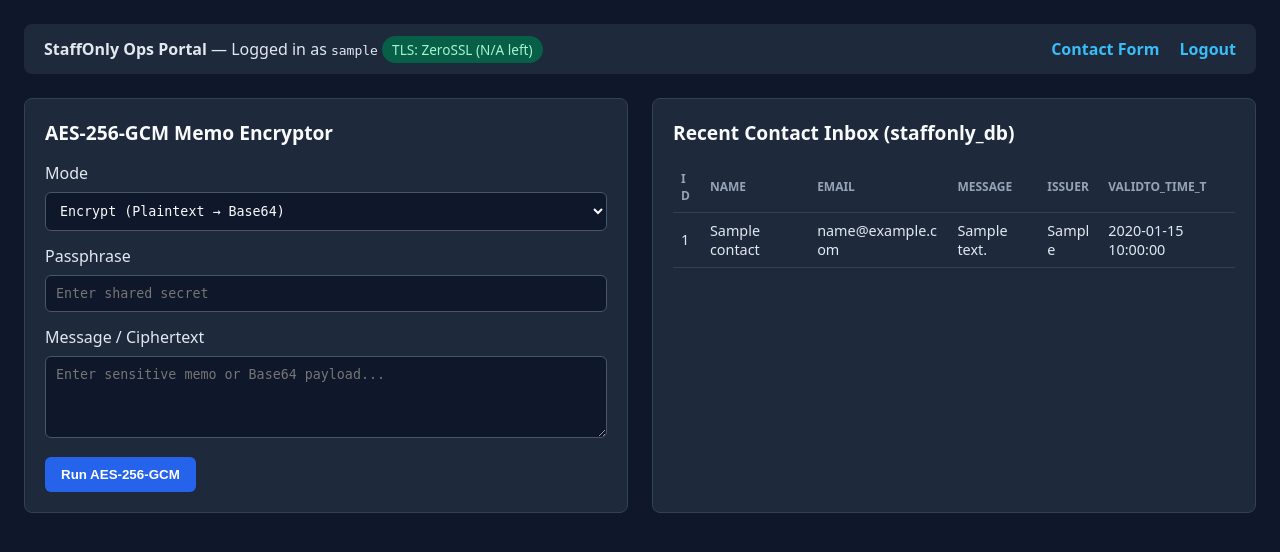
After one commit to austinmuendomuia/secure-cdn-dns-architecture, a PHP site: page /dashboard.php in a window 1280 px wide. The commit adds this page. Shown: the top 552 px of the page. Run offline with PHP 8.4, Linux system fonts and the light colour scheme; the visitor is signed in with stand-in values (Sample User, id 1); tables that the repository leaves empty or names only in its code hold one stand-in row (values such as "Sample post"); a stand-in replaces the project's code that opens the database connection.

Commit message:
Add StaffOnly Ops Portal dashboard and login redirect

```diff
--- /dev/null
+++ b/dashboard.php
@@ -0,0 +1,163 @@
+<?php
+session_start();
+if (!isset($_SESSION['username'])) {
+    header('Location: login.php');
+    exit;
+}
+
+require_once 'config.php';
+
+// 1. Inspect ZeroSSL Certificate
+$certPath = '/etc/ssl/zerossl/fullchain.crt';
+$certIssuer = 'ZeroSSL';
+$daysLeft = 'N/A';
+if (is_readable($certPath)) {
+    $certData = openssl_x509_parse(file_get_contents($certPath));
+    if ($certData) {
+        $certIssuer = $certData['issuer']['O'] ?? 'ZeroSSL';
+        $daysLeft = floor(($certData['validTo_time_t'] - time()) / 86400) . ' days';
+    }
+}
+
+// 2. AES-256-GCM Cryptography Workbench
+$cryptoResult = '';
+$cryptoError = '';
+$mode = $_POST['mode'] ?? 'encrypt';
+$inputText = $_POST['input_text'] ?? '';
+$passphrase = $_POST['passphrase'] ?? '';
+
+if ($_SERVER['REQUEST_METHOD'] === 'POST' && isset($_POST['crypto_action'])) {
+    if ($inputText === '' || $passphrase === '') {
+        $cryptoError = 'Both text and passphrase are required.';
+    } else {
+        $key = hash('sha256', $passphrase, true);
+        if ($mode === 'encrypt') {
+            $iv = random_bytes(12);
+            $tag = '';
+            $cipher = openssl_encrypt($inputText, 'aes-256-gcm', $key, OPENSSL_RAW_DATA, $iv, $tag);
+            $cryptoResult = base64_encode($iv . $tag . $cipher);
+        } else {
+            $raw = base64_decode($inputText, true);
+            if ($raw === false || strlen($raw) < 28) {
+                $cryptoError = 'Invalid Base64 ciphertext.';
+            } else {
+                $iv = substr($raw, 0, 12);
+                $tag = substr($raw, 12, 16);
+                $cipher = substr($raw, 28);
+                $plain = openssl_decrypt($cipher, 'aes-256-gcm', $key, OPENSSL_RAW_DATA, $iv, $tag);
+                if ($plain === false) {
+                    $cryptoError = 'Decryption failed: wrong passphrase or tampered data.';
+                } else {
+                    $cryptoResult = $plain;
+                }
+            }
+        }
+    }
+}
+
+// 3. Fetch Contact Inbox (supports both PDO and MySQLi from config.php)
+$contacts = [];
+$dbError = '';
+try {
+    if (isset($pdo) && $pdo instanceof PDO) {
+        $stmt = $pdo->query("SELECT * FROM contacts ORDER BY id DESC LIMIT 10");
+        $contacts = $stmt->fetchAll(PDO::FETCH_ASSOC);
+    } elseif (isset($conn) && $conn instanceof mysqli) {
+        $res = $conn->query("SELECT * FROM contacts ORDER BY id DESC LIMIT 10");
+        if ($res) $contacts = $res->fetch_all(MYSQLI_ASSOC);
+    } elseif (isset($mysqli) && $mysqli instanceof mysqli) {
+        $res = $mysqli->query("SELECT * FROM contacts ORDER BY id DESC LIMIT 10");
+        if ($res) $contacts = $res->fetch_all(MYSQLI_ASSOC);
+    }
+} catch (Throwable $e) {
+    $dbError = 'Could not load contacts table.';
+}
+?>
+<!DOCTYPE html>
+<html lang="en">
+<head>
+    <meta charset="UTF-8">
+    <title>StaffOnly Ops Portal</title>
+    <style>
+        body { font-family: system-ui, sans-serif; background: #0f172a; color: #e2e8f0; margin: 0; padding: 24px; }
+        .topbar { display: flex; justify-content: space-between; align-items: center; background: #1e293b; padding: 14px 20px; border-radius: 8px; margin-bottom: 24px; flex-wrap: wrap; gap: 12px; }
+        .badge { background: #065f46; color: #a7f3d0; padding: 4px 10px; border-radius: 999px; font-size: 0.85rem; }
+        .nav a { color: #38bdf8; text-decoration: none; margin-left: 16px; font-weight: 600; }
+        .grid { display: grid; grid-template-columns: repeat(auto-fit, minmax(360px, 1fr)); gap: 24px; }
+        .card { background: #1e293b; padding: 20px; border-radius: 8px; border: 1px solid #334155; }
+        h2 { margin-top: 0; font-size: 1.2rem; color: #f8fafc; }
+        textarea, input, select { width: 100%; box-sizing: border-box; background: #0f172a; color: #f8fafc; border: 1px solid #475569; border-radius: 6px; padding: 10px; margin: 8px 0 14px; font-family: monospace; }
+        button { background: #2563eb; color: #fff; border: none; padding: 10px 16px; border-radius: 6px; cursor: pointer; font-weight: 600; }
+        button:hover { background: #1d4ed8; }
+        .output { background: #020617; padding: 12px; border-radius: 6px; word-break: break-all; font-family: monospace; margin-top: 12px; border-left: 4px solid #22c55e; }
+        .error { color: #fca5a5; margin-top: 10px; }
+        table { width: 100%; border-collapse: collapse; font-size: 0.9rem; }
+        th, td { text-align: left; padding: 8px; border-bottom: 1px solid #334155; word-break: break-word; }
+        th { color: #94a3b8; text-transform: uppercase; font-size: 0.75rem; }
+    </style>
+</head>
+<body>
+    <div class="topbar">
+        <div>
+            <strong>StaffOnly Ops Portal</strong> &mdash; Logged in as <code><?= htmlspecialchars($_SESSION['username']) ?></code>
+            <span class="badge">TLS: <?= htmlspecialchars($certIssuer) ?> (<?= htmlspecialchars($daysLeft) ?> left)</span>
+        </div>
+        <div class="nav">
+            <a href="contact.php">Contact Form</a>
+            <a href="logout.php">Logout</a>
+        </div>
+    </div>
+
+    <div class="grid">
+        <div class="card">
+            <h2>AES-256-GCM Memo Encryptor</h2>
+            <form method="POST">
+                <input type="hidden" name="crypto_action" value="1">
+                <label>Mode</label>
+                <select name="mode">
+                    <option value="encrypt" <?= $mode === 'encrypt' ? 'selected' : '' ?>>Encrypt (Plaintext &rarr; Base64)</option>
+                    <option value="decrypt" <?= $mode === 'decrypt' ? 'selected' : '' ?>>Decrypt (Base64 &rarr; Plaintext)</option>
+                </select>
+                <label>Passphrase</label>
+                <input type="password" name="passphrase" value="<?= htmlspecialchars($passphrase) ?>" placeholder="Enter shared secret">
+                <label>Message / Ciphertext</label>
+                <textarea name="input_text" rows="4" placeholder="Enter sensitive memo or Base64 payload..."><?= htmlspecialchars($inputText) ?></textarea>
+                <button type="submit">Run AES-256-GCM</button>
+            </form>
+            <?php if ($cryptoError): ?>
+                <div class="error"><?= htmlspecialchars($cryptoError) ?></div>
+            <?php elseif ($cryptoResult !== ''): ?>
+                <div class="output"><?= htmlspecialchars($cryptoResult) ?></div>
+            <?php endif; ?>
+        </div>
+
+        <div class="card">
+            <h2>Recent Contact Inbox (staffonly_db)</h2>
+            <?php if ($dbError): ?>
+                <div class="error"><?= htmlspecialchars($dbError) ?></div>
+            <?php elseif (empty($contacts)): ?>
+                <p>No messages in the contacts table yet.</p>
+            <?php else: ?>
+                <table>
+                    <thead>
+                        <tr>
+                            <?php foreach (array_keys($contacts[0]) as $col): ?>
+                                <th><?= htmlspecialchars($col) ?></th>
+                            <?php endforeach; ?>
+                        </tr>
+                    </thead>
+                    <tbody>
+                        <?php foreach ($contacts as $row): ?>
+                            <tr>
+                                <?php foreach ($row as $val): ?>
+                                    <td><?= htmlspecialchars((string)$val) ?></td>
+                                <?php endforeach; ?>
+                            </tr>
+                        <?php endforeach; ?>
+                    </tbody>
+                </table>
+            <?php endif; ?>
+        </div>
+    </div>
+</body>
+</html>
--- /dev/null
+++ b/logout.php
@@ -0,0 +1,6 @@
+<?php
+session_start();
+session_unset();
+session_destroy();
+header('Location: login.php');
+exit;
```
Also changed, not shown: login.php (+10 -3 lines).
